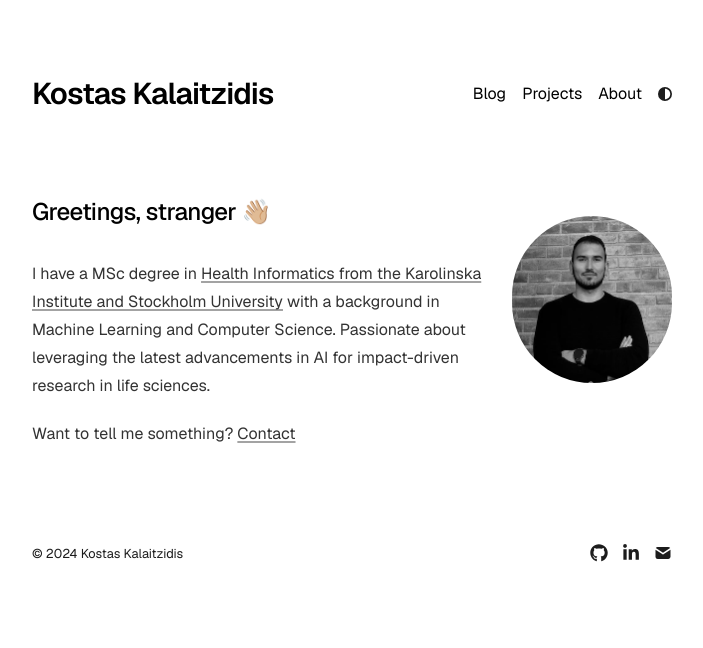
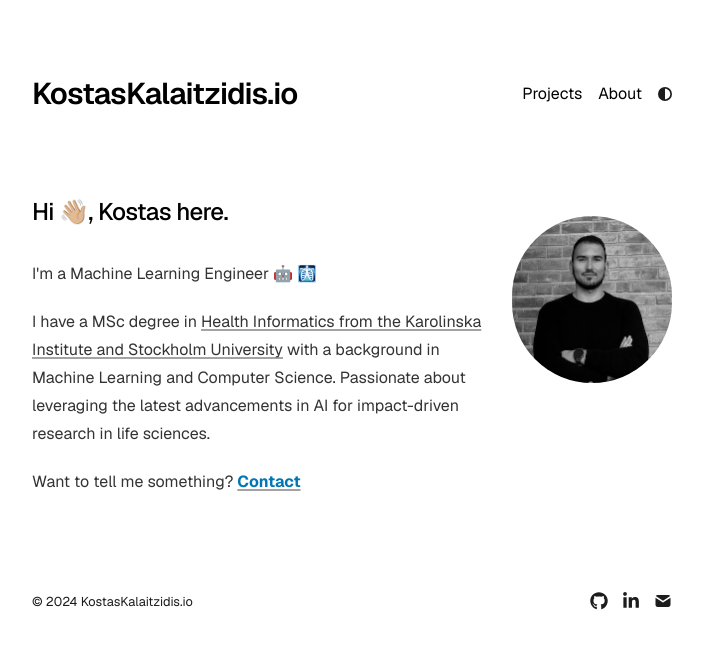
Before and after one commit to konkalaitzidis/kostaskal.com, a Next.js app: page / in a window 1280 px wide. Shown: the top 648 px of the page, without its empty margins (288-991 px from the left). Built offline with nearby package versions, Linux system fonts and the light colour scheme.

Commit message:
improve style, hide blog page for now

```diff
--- a/app/about/page.tsx
+++ b/app/about/page.tsx
@@ -12,7 +12,7 @@ export default function About() {
     <section>
       <div className="mb-8">
         <h1 className="mb-8 text-2xl font-medium tracking-tight">About</h1>
-        <p>To see what I'm working on now check my <a href="https://github.com/konkalaitzidis" className="text-blue-500 underline">GitHub</a></p>
+        <p>To see what I'm working on now check my <a href="https://github.com/konkalaitzidis" target="_blank" className="text-blue-500 underline" style={{ color: "#0077b5", fontWeight: "bold"}}>GitHub</a> 🔗.</p>
       </div>
 
       <div className="mb-8">
@@ -58,7 +58,7 @@ export default function About() {
       </div>
 
       <div className="mb-8">
-        <p>Want to tell me something? <a href="/contact" className="text-blue-500 underline">Contact</a></p>
+        <p>Want to tell me something? <a href="/contact" className="text-blue-500 underline" style={{ color: "#0077b5", fontWeight: "bold"}}>Contact</a></p>
       </div>
 
       {/* <ImageGrid
--- a/app/components/nav.tsx
+++ b/app/components/nav.tsx
@@ -3,7 +3,7 @@ import { ThemeSwitch } from "./theme-switch";
 import { metaData } from "../config";
 
 const navItems = {
-  "/blog": { name: "Blog" },
+  // "/blog": { name: "Blog" },
   "/projects": { name: "Projects" },
   "/about": { name: "About" },
 };
--- a/app/config.ts
+++ b/app/config.ts
@@ -1,10 +1,10 @@
 export const metaData = {
   baseUrl: "https://nextfolio-template.vercel.app/",
-  title: "Kostas Kalaitzidis",
-  name: "kostas-kalaitzidis",
+  title: "KostasKalaitzidis.io",
+  name: "Kostas Kalaitzidis",
   ogImage: "/me_KI.png",
   description:
-    "The personal website of Kostas Kalaitzidis. AI for Health."
+    "The personal website of Kostas Kalaitzidis"
 };
 
 export const socialLinks = {
--- a/app/contact/page.tsx
+++ b/app/contact/page.tsx
@@ -12,8 +12,10 @@ export default function Contact() {
       <h1 className="mb-8 text-2xl font-medium tracking-tight">Contact</h1>
       <div className="prose prose-neutral dark:prose-invert">
       <p>
-        You can reach me via email at {" "} kon.kalaitzidis @ gmail.com {" "} or connect with me on {" "}
-        <a href="https://www.linkedin.com/in/konstantinoskalaitzidis" target="_blank" rel="noopener noreferrer" className="text-blue-500">LinkedIn</a>
+        Want to talk? Reach out to me via email at <span style={{ color: "#0077b5"}}> kon.kalaitzidis-at-gmail.com </span>or connect with me on {" "}
+        <a href="https://www.linkedin.com/in/konstantinoskalaitzidis" target="_blank" rel="noopener noreferrer" style={{ color: "#0077b5", fontWeight: "bold"}}>
+          LinkedIn<span style={{ marginLeft: "4px" }}></span>
+        </a>🔗.
       </p>
       </div>
     </section>
--- a/app/page.tsx
+++ b/app/page.tsx
@@ -17,13 +17,13 @@ export default function Page() {
       </a>
 
       <h1 className="mb-8 text-2xl font-medium tracking-tight">
-        Greetings, stranger 👋🏼
+        Hi 👋🏼, Kostas here.
       </h1>
 
       <div className="prose prose-neutral dark:prose-invert">
-        {/* <p>
-          AI for Health 🤖 🩻
-        </p> */}
+        <p>
+          I'm a Machine Learning Engineer 🤖 🩻
+        </p>
         <p>
         I have a MSc degree in {" "}
           <a
@@ -39,7 +39,7 @@ export default function Page() {
         </p>
         <p>
           Want to tell me something? {" "}
-            <a href="/contact">
+            <a href="/contact" style={{ color: "#0077b5", fontWeight: "bold"}}>
             Contact
             </a>
         </p>
```
